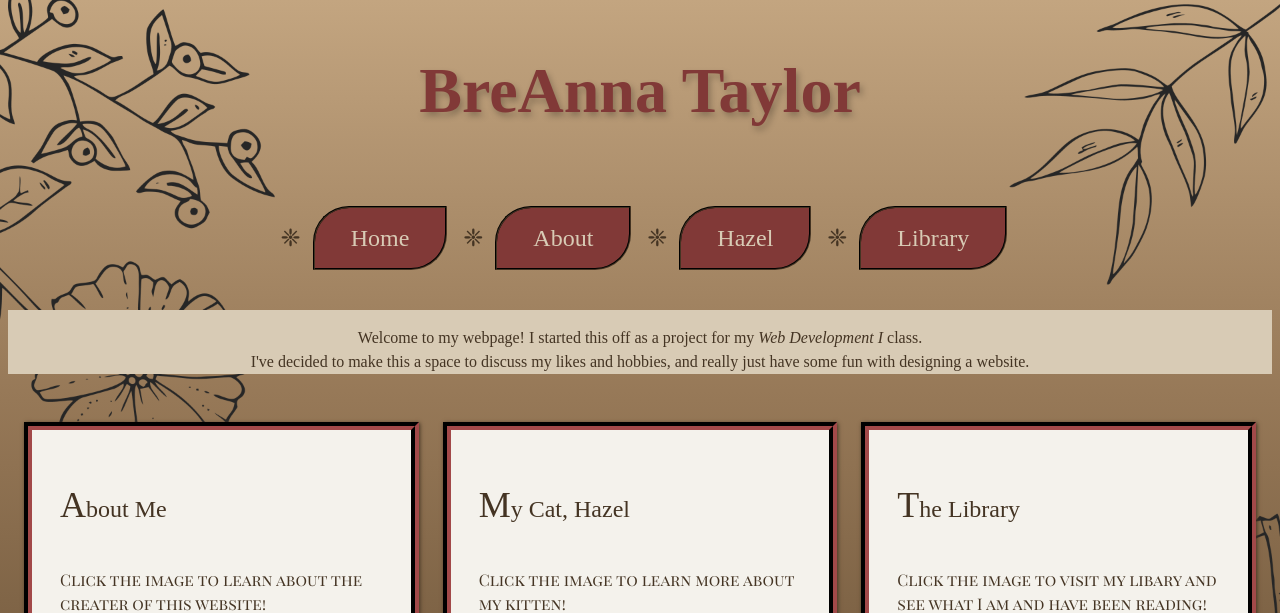
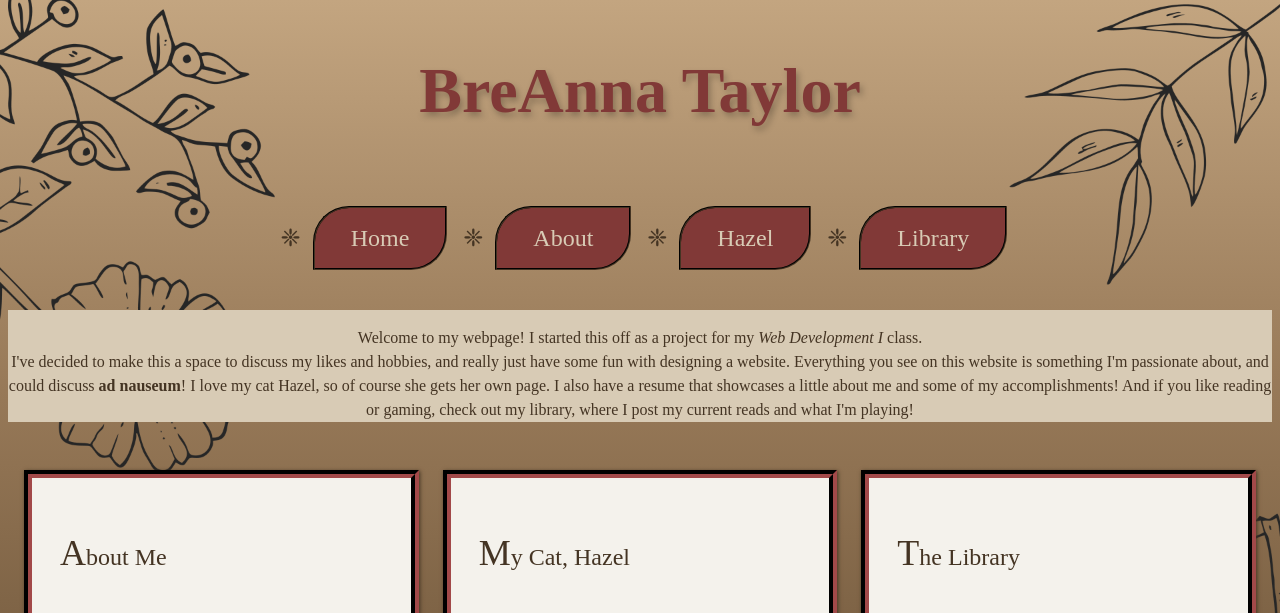
Before and after one commit to breannataylor/btaylor, a plain HTML site: page index.html in a window 1280 px wide. Shown: the top 613 px of the page. Drawn offline with Linux system fonts and the light colour scheme; a web font is replaced by a local one.

Commit message:
edits for due assignment

```diff
--- a/index.html
+++ b/index.html
@@ -31,7 +31,7 @@
             </nav>
     <!--Main-->
     <main>
-        <p class="desc">Welcome to my webpage! I started this off as a project for my <em>Web Development I </em> class. <br> I've decided to make this a space to discuss my likes and hobbies, and really just have some fun with designing a website.</p>
+        <p class="desc">Welcome to my webpage! I started this off as a project for my <em>Web Development I </em> class. <br> I've decided to make this a space to discuss my likes and hobbies, and really just have some fun with designing a website. Everything you see on this website is something I'm passionate about, and could discuss <strong>ad nauseum</strong>! I love my cat Hazel, so of course she gets her own page. I also have a resume that showcases a little about me and some of my accomplishments! And if you like reading or gaming, check out my library, where I post my current reads and what I'm playing! </p>
         <!--Sections-->
         <div class="main-page-sections">
             <section id="about">
```
